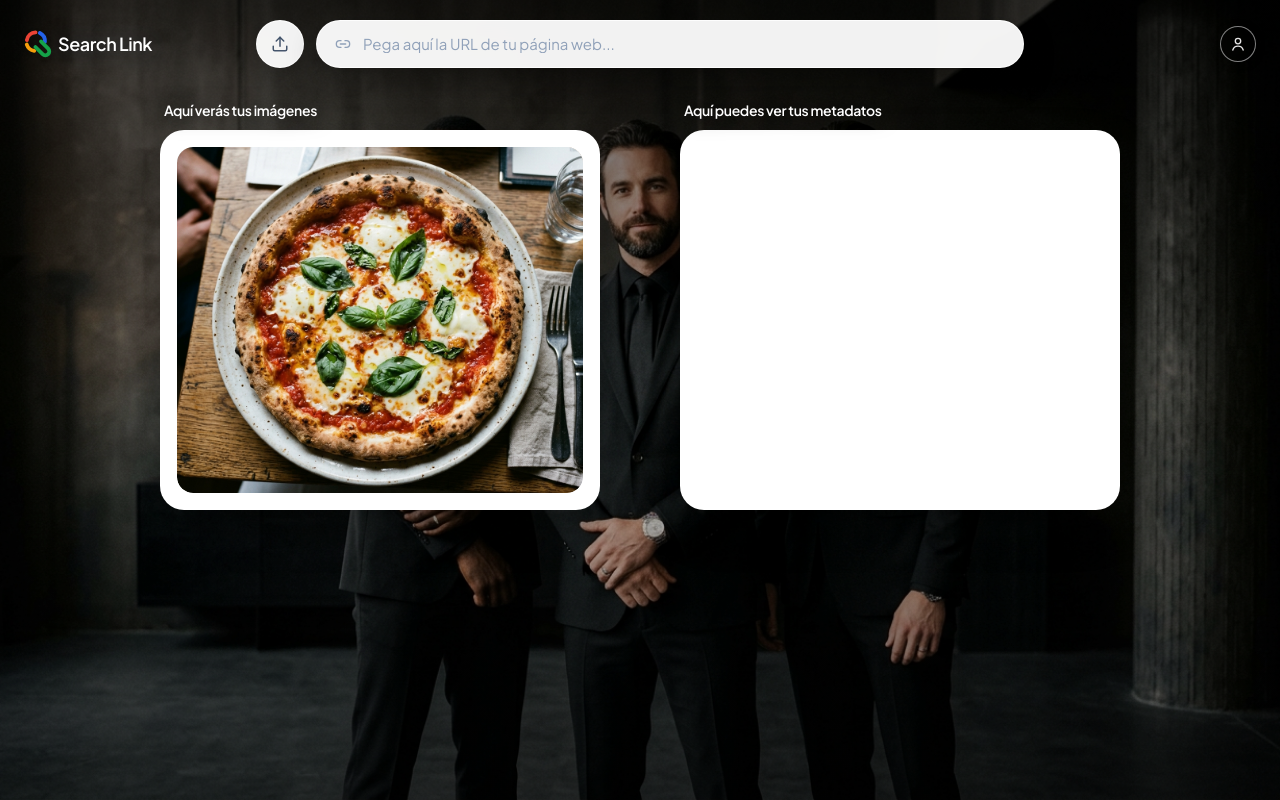
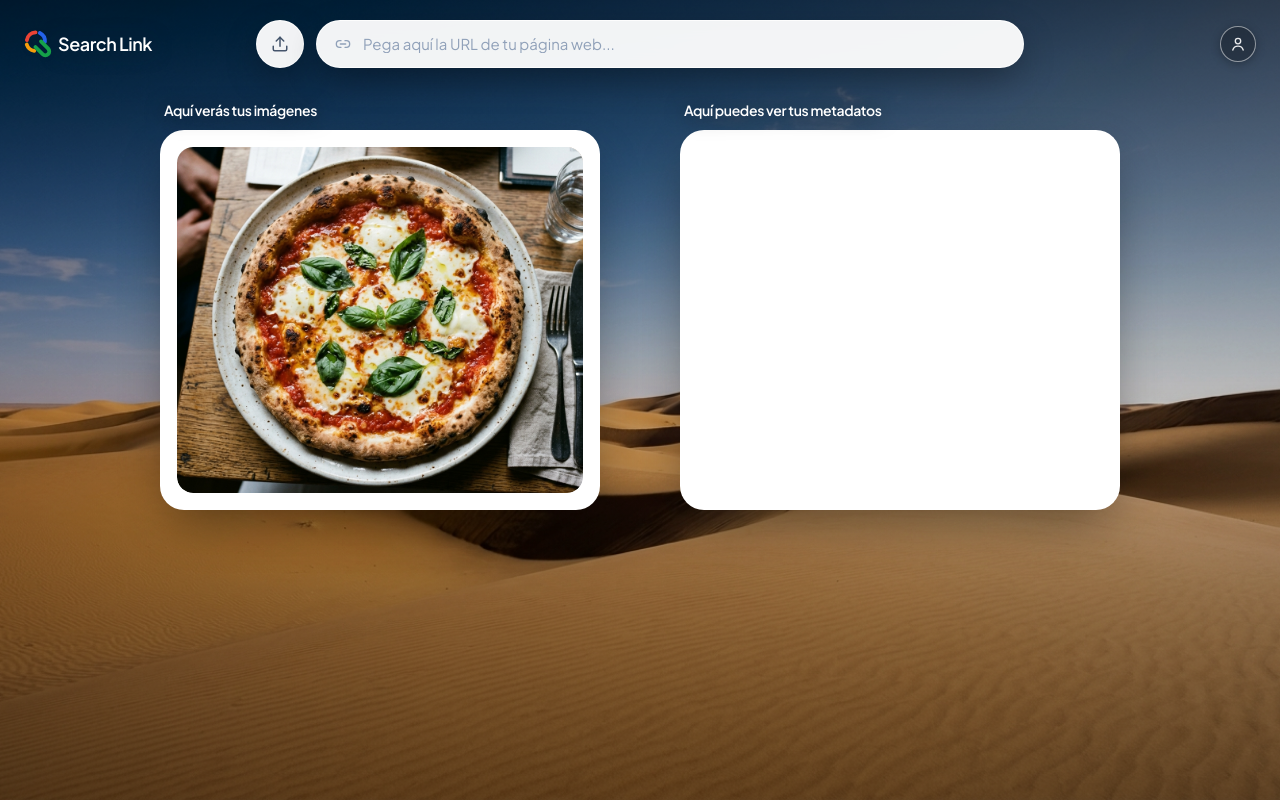
Before and after one commit to ripleysoste-collab/Limpio-, a React (Vite) app: page / in a window 1280 px wide. Built offline with nearby package versions, Linux system fonts and the light colour scheme.

Commit message:
style: update desktop background and UI alignment
- Replace desktop background image with new desert-themed asset.
- Adjust vertical spacing in DualCatalogShowcase for better alignment.

```diff
--- a/src/App.tsx
+++ b/src/App.tsx
@@ -1,7 +1,7 @@
 import { useEffect, useRef, useState, type ChangeEvent, type FormEvent } from 'react';
 import { motion, useReducedMotion } from 'motion/react';
 import { Link2, Loader2, Upload, X } from 'lucide-react';
-import desktopExecutivesBg from './assets/images/bg_executives_desktop_1794778300480.jpg';
+import desktopDesertBg from './assets/images/bg_desert_desktop_1794853953945.jpg';
 import { AuthDrawer } from './components/AuthDrawer';
 import { DualCatalogShowcase } from './components/DualCatalogShowcase';
 import {
@@ -797,16 +797,16 @@ export default function App() {
         />
       </div>
 
-      {/* Desktop-only official AI-generated executives background */}
+      {/* Desktop-only AI-generated daytime desert background */}
       <div
         aria-hidden="true"
         className="pointer-events-none select-none fixed inset-0 z-0 hidden lg:block overflow-hidden bg-[#0e1013]"
       >
         <img
-          src={desktopExecutivesBg}
+          src={desktopDesertBg}
           alt=""
           decoding="sync"
-          className="w-full h-full object-cover object-[50%_18%]"
+          className="w-full h-full object-cover object-center"
         />
         <div className="absolute inset-0 bg-black/20" />
         <div className="absolute inset-0 bg-gradient-to-b from-black/55 via-transparent to-black/40" />
--- a/src/components/DualCatalogShowcase.tsx
+++ b/src/components/DualCatalogShowcase.tsx
@@ -920,14 +920,14 @@ export function DualCatalogShowcase({
             </motion.div>
           </div>
 
-          {/* RIGHT HALF: Full clean white half-screen from below input downward, with title breathing room & rounded panel */}
+          {/* RIGHT HALF: Clean white half-screen from below input downward; title sits outside the card at exact same pt-1/mb-2 baseline so the card height matches left images + links flush */}
           <motion.div
             initial={shouldReduceMotion ? false : { opacity: 0, x: 24 }}
             animate={{ opacity: 1, x: 0 }}
             transition={{ duration: 0.45, ease: [0.22, 1, 0.36, 1] }}
-            className="flex flex-col min-h-0 bg-white rounded-tl-[28px] pt-4 pb-5 px-6 overflow-hidden"
+            className="flex flex-col min-h-0 bg-white rounded-tl-[28px] pt-1 pb-5 px-6 overflow-hidden"
           >
-            <h2 className="text-sm font-semibold text-slate-950 tracking-tight mb-3 pl-1 shrink-0">
+            <h2 className="text-sm font-semibold text-slate-950 tracking-tight mb-2 pl-1 shrink-0">
               {allMappedComplete
                 ? 'Renderizado y mapeado'
                 : 'Renderizar y mapear'}
```
Also changed, not shown: src/assets/images/bg_desert_desktop_1794853953945.jpg (added).
